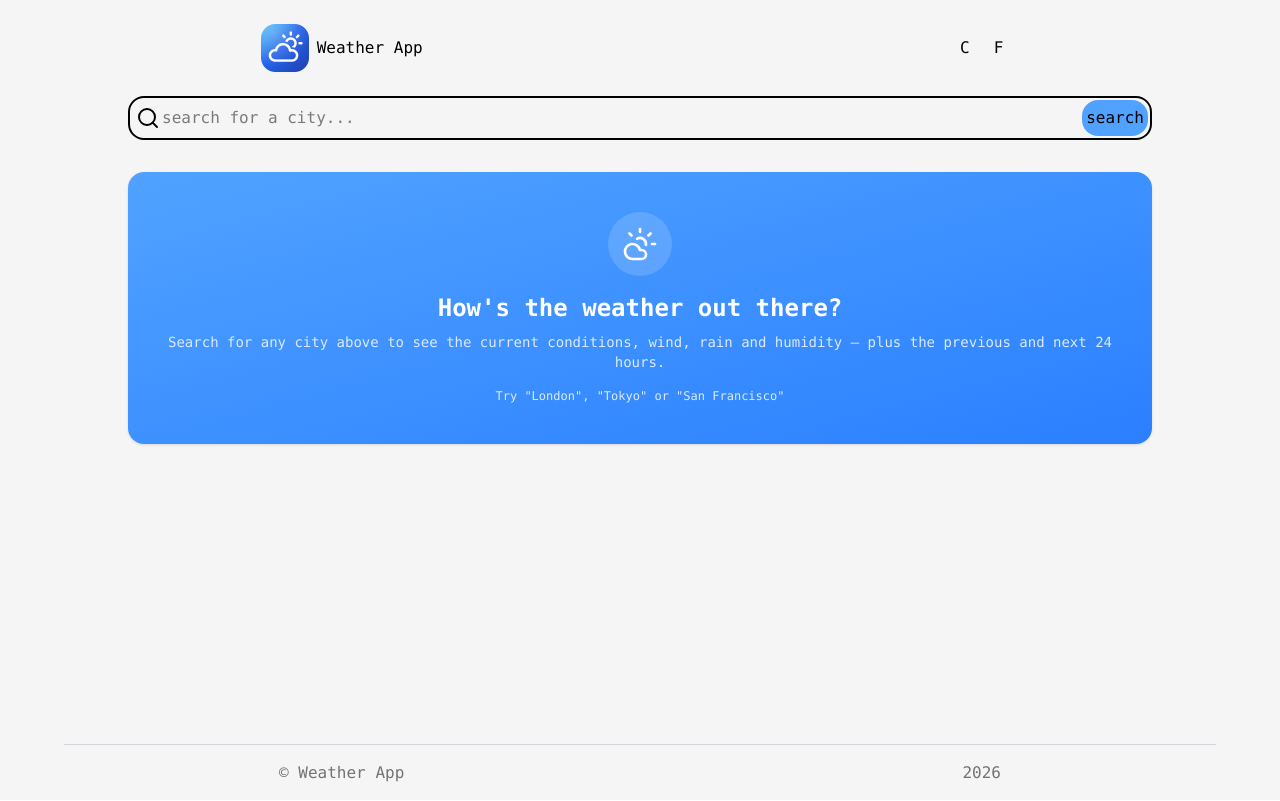
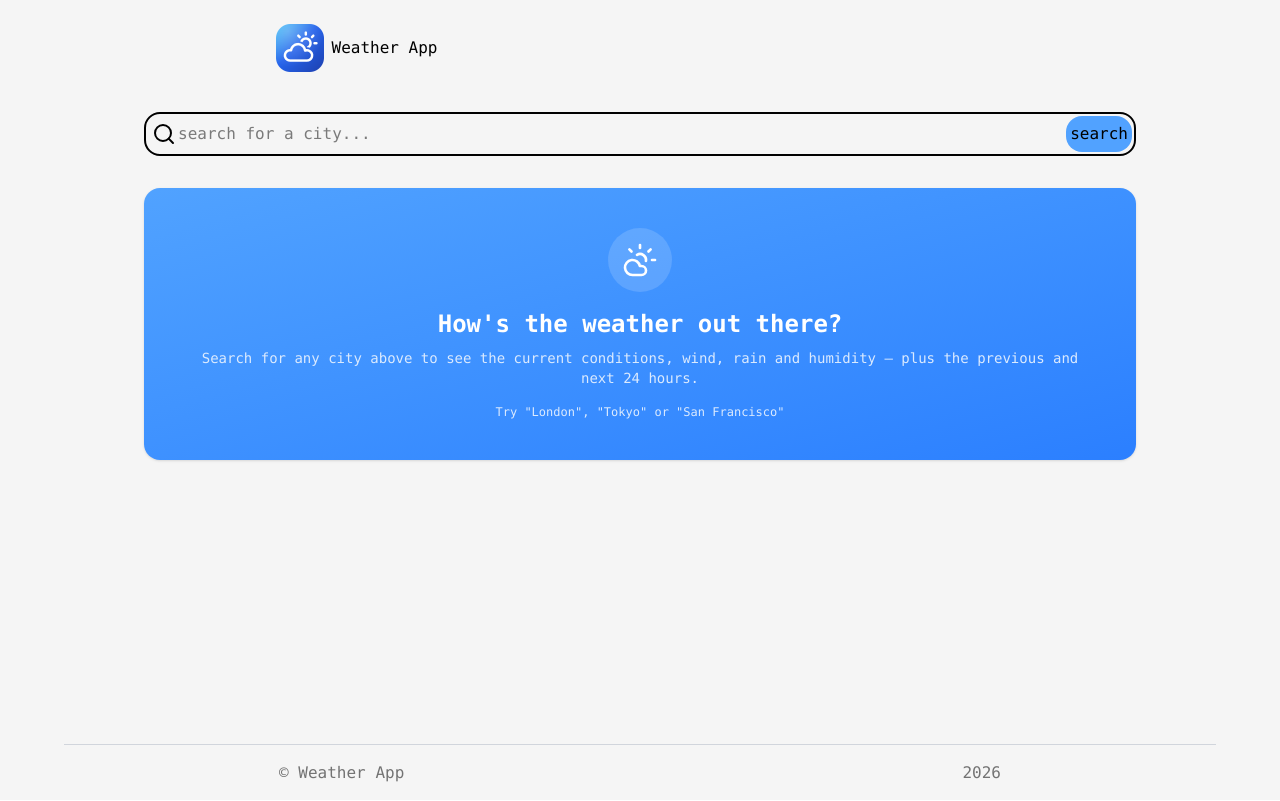
Before and after one commit to Abukiya/roadmap.sh-projects, a React (Vite) app in the folder frontend/intermediate/2-weather-app/: page / in a window 1280 px wide. Built offline with nearby package versions, Linux system fonts and the light colour scheme.

Commit message:
2-weather-app-done

```diff
--- a/frontend/intermediate/2-weather-app/src/components/header.jsx
+++ b/frontend/intermediate/2-weather-app/src/components/header.jsx
@@ -10,10 +10,6 @@ export function Header() {
         </div>
       </div>
       <div className="flex items-center gap-2 p-2 ">
-        <div className="flex gap-2">
-          <button className="p-2">C</button>
-          <button className="p-2">F</button>
-        </div>
       </div>
     </header>
   );
--- a/frontend/intermediate/2-weather-app/src/features/homepage/homepage.jsx
+++ b/frontend/intermediate/2-weather-app/src/features/homepage/homepage.jsx
@@ -35,7 +35,7 @@ export function Homepage() {
   }
 
   return (
-    <div className="w-full lg:w-5xl flex flex-col gap-8">
+    <div className="w-full lg:w-5xl flex flex-col gap-8 p-4">
       <Search_input onSearch={api_handler} />
       {!isloading && !error && !weather && <Welcomecomponent/>}
       {isloading && <HomepageSkeleton />}
--- a/frontend/intermediate/2-weather-app/src/features/homepage/weathercard.jsx
+++ b/frontend/intermediate/2-weather-app/src/features/homepage/weathercard.jsx
@@ -15,7 +15,7 @@ export function WeatherCard({ data }) {
   const { resolvedAddress, currentConditions } = data;
   const Icon = iconMap[currentConditions?.icon] || Cloud;
   return (
-    <div className="w-full lg:w-5xl bg-blue-400 p-4 rounded-2xl text-white">
+    <div className="w-full bg-blue-400 p-4 rounded-2xl text-white">
       <div className="flex justify-between">
         <div>
           <h1>{resolvedAddress}</h1>
--- a/frontend/intermediate/2-weather-app/src/features/prev-n-next/HourlyPageSkeleton.jsx
+++ b/frontend/intermediate/2-weather-app/src/features/prev-n-next/HourlyPageSkeleton.jsx
@@ -32,7 +32,7 @@ export default function HourlyPageSkeleton() {
       </div>
 
       <div className="flex gap-3 overflow-hidden pb-2">
-        {Array.from({ length: 9 }, (_, index) => (
+        {Array.from({ length: 12 }, (_, index) => (
           <HourCardSkeleton key={index} />
         ))}
       </div>
```
